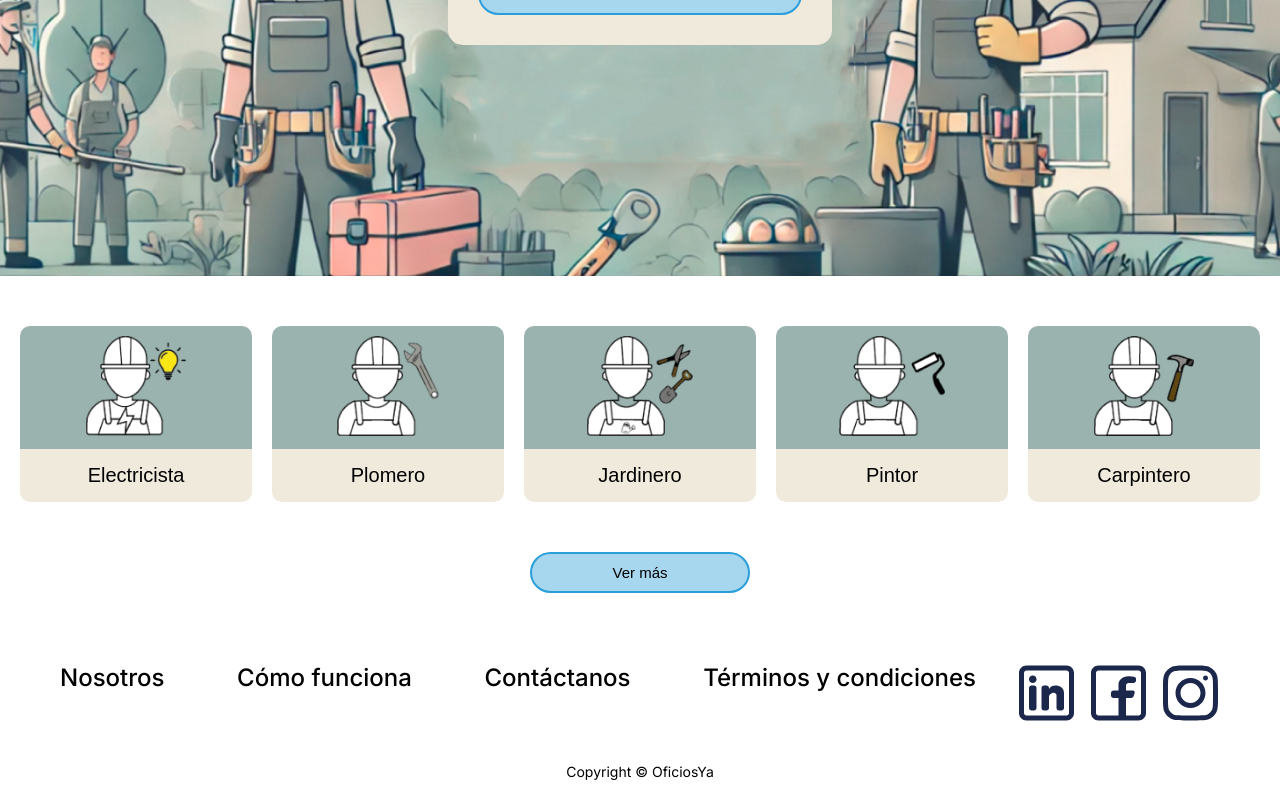
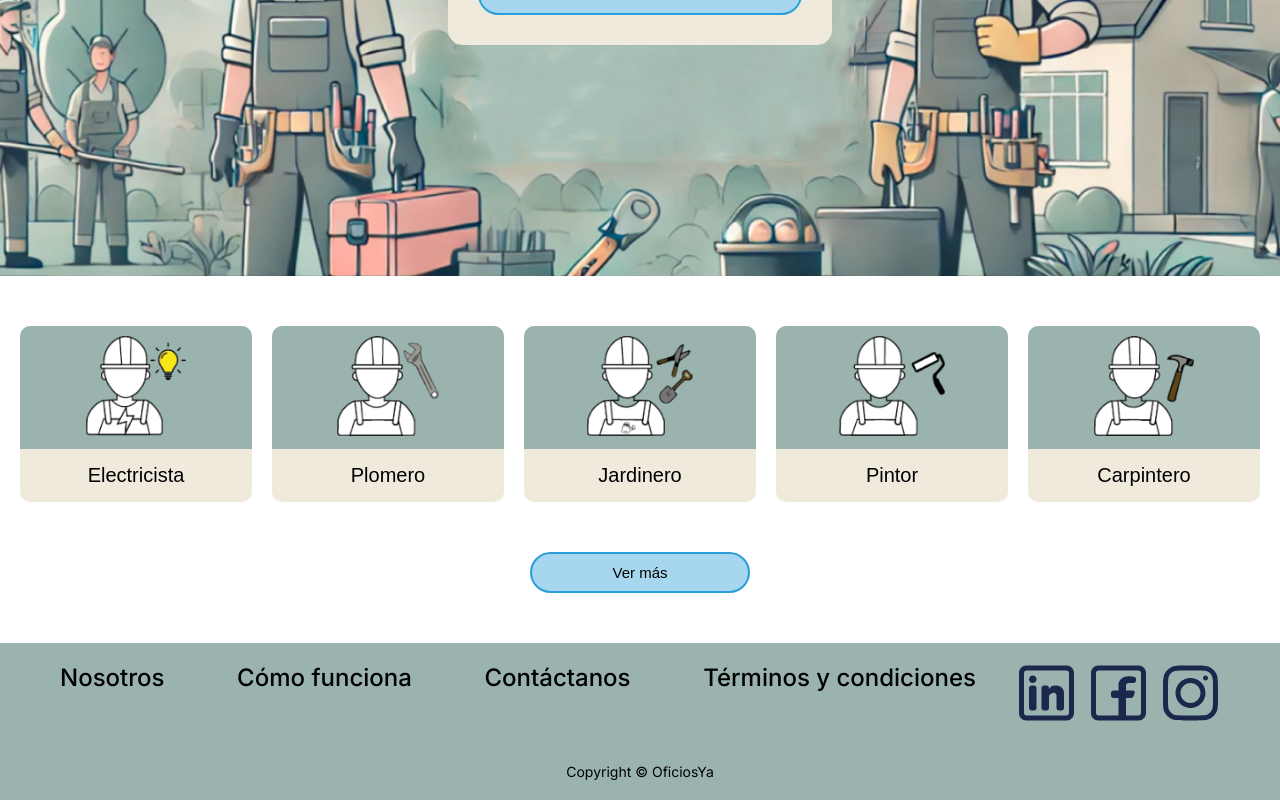
Before and after one commit to No-Country-simulation/S19-14-t-webapp, a React (Vite) app in the folder frontend/: page / in a window 1280 px wide. Shown: the part 364-1164 px from the top of the page. Built offline with nearby package versions, Linux system fonts and the light colour scheme.

Commit message:
style: New color variable added

```diff
--- a/frontend/src/index.css
+++ b/frontend/src/index.css
@@ -21,4 +21,5 @@ body {
   --green-dark1: #9ab3af;
   --acento: #b9e3a4;
   --primary-light: #ece8dc;
+  --secondary: #9AB3AF;
 }
```
